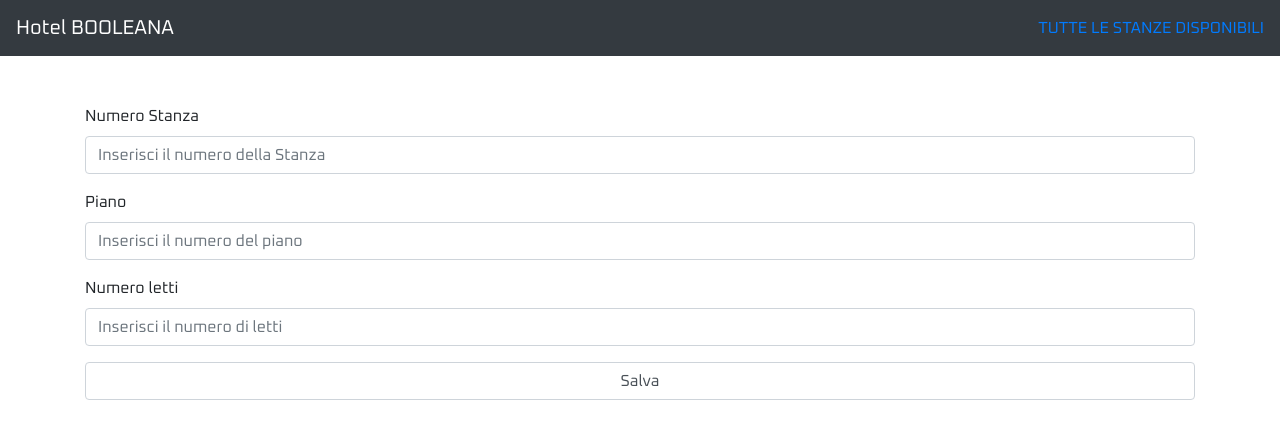
After one commit to AndreaBottini/php-hotel-crud, a PHP site: page /create/create.php in a window 1280 px wide. The commit adds this page. Shown: the top 439 px of the page. Run offline with PHP 8.4, Linux system fonts and the light colour scheme; data that the repository does not hold is empty.

Commit message:
Aggiunto create

```diff
--- /dev/null
+++ b/create/create.php
@@ -0,0 +1,33 @@
+<?php
+
+include __DIR__ . '/../partials/header.php';
+
+?>
+
+<div class="container">
+    <div class="row">
+        <div class="col-12">
+            <form action="server.php" method="POST">
+                <div class="form-group">
+                    <label for="room_number">Numero Stanza</label>
+                    <input class="form-control" type="text" name="room_number" placeholder="Inserisci il numero della Stanza">
+                </div>
+                <div class="form-group">
+                    <label for="floor">Piano</label>
+                    <input class="form-control" type="text" name="floor" placeholder="Inserisci il numero del piano" value="">
+                </div>
+                <div class="form-group">
+                    <label for="beds">Numero letti</label>
+                    <input class="form-control" type="text" name="beds" placeholder="Inserisci il numero di letti" value="">
+                </div>
+                <div class="form-group">
+                    <input class="form-control" class="btn btn-submit" type="submit" value="Salva">
+                </div>
+            </form>
+        </div>
+    </div>
+</div>
+
+<?php
+include __DIR__ . '/../partials/footer.php';
+?>
--- a/update/server.php
+++ b/update/server.php
@@ -36,7 +36,7 @@ if ($result && $result->num_rows > 0) {
     }
 
 //3. Effettuo la chiamata per modificare i dati. Inserimeno i dati passati come POST delle variabili dichiarate precedentemente.
-    $sql = "UPDATE `stanze` SET `room_number` = $roomNumber, `beds` = $beds, `floor` = $floor WHERE id = $roomId";
+    $sql = "UPDATE `stanze` SET `room_number` = $roomNumber, `beds` = $beds, `floor` = $floor, `updated_at` = NOW() WHERE id = $roomId";
 
 //4. Utilizzo la query.
 $result = $conn->query($sql);
```
Also changed, not shown: create/server.php (added, +33 -0 lines).
